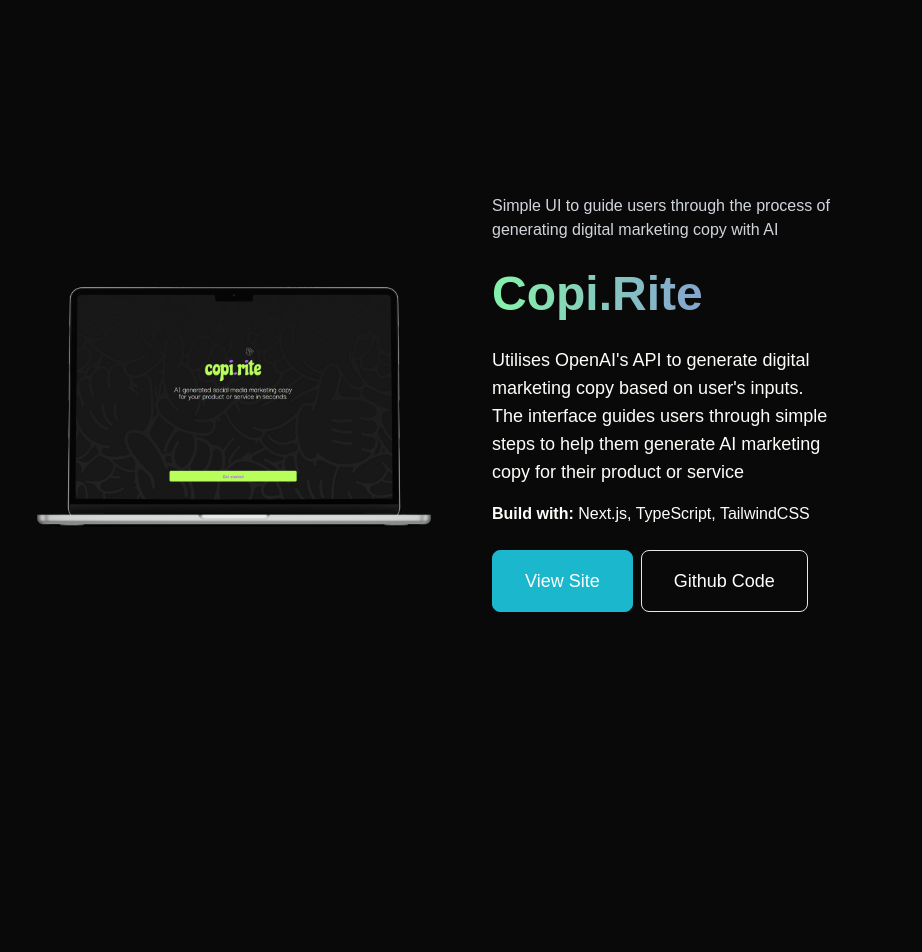
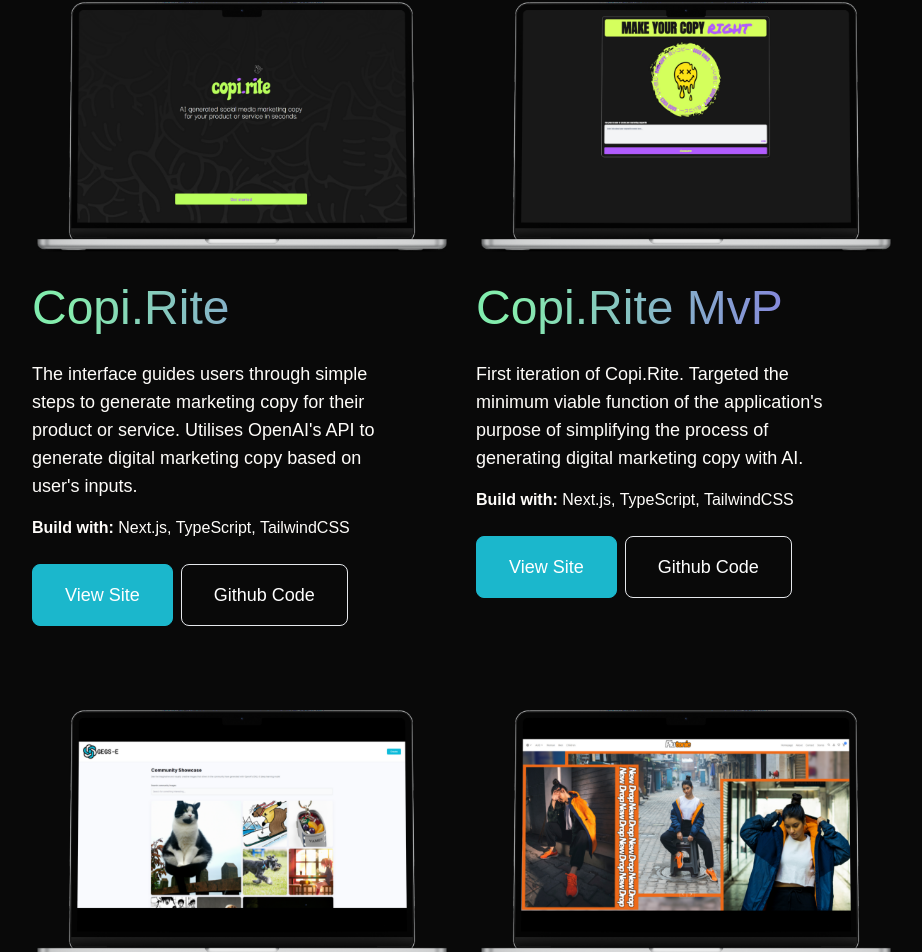
Before and after one commit to TomGegs/MyPortfolio, a React (Create React App) app: page / in a window 1280 px wide. Shown: the part 1793-2745 px from the top of the page, without its empty margins (176-1098 px from the left). Built offline with nearby package versions, Linux system fonts and the light colour scheme; a web font is replaced by a local one.

Commit message:
Changed project section layout

```diff
--- a/src/pages/hero/Hero.jsx
+++ b/src/pages/hero/Hero.jsx
@@ -48,7 +48,7 @@
                         smooth={true}
                         offset={-70}
                         duration={500}>
-                        <ButtonAlt label={"View My Projects"} />
+                        <ButtonAlt label={"View My Projects"} newTab={false}/>
                     </Link>
                 </div>
                 {/* Desktop social icons */}
--- a/src/pages/projects/MyProjects.jsx
+++ b/src/pages/projects/MyProjects.jsx
@@ -1,68 +1,31 @@
 import React from "react";
 import ButtonMain from "../../components/ui/ButtonMain";
 import ButtonAlt from "../../components/ui/ButtonAlt";
-import { Reveal } from "react-awesome-reveal";
-import { keyframes } from "@emotion/react";
-import "animate.css";
 
 const MyProjects = ({
     title,
     summary,
     description,
     techUsed,
-    img1,
+    projectImage,
     button1Url,
     button2Url,
-    reverse,
 }) => {
-    const appearBottom = keyframes`
-    from {
-      opacity: 0;
-      transform: translate(0px, 50px);
-    }
-
-    to {
-      opacity: 1;
-      transform: translate(0, 0, 0);
-    }
-  `;
-
     return (
-        <div
-            className={`my-6 flex flex-col items-center  lg:my-64 ${
-                reverse === "true"
-                    ? "lg:flex-row-reverse"
-                    : "gap-x-14 lg:flex-row"
-            }`}>
-            {/* LEFT side - images */}
-            <div
-                className="mx-auto flex w-fit md:w-full "
-                style={{ backfaceVisibility: "hidden" }}>
-                <Reveal
-                    keyframes={appearBottom}
-                    duration={2000}
-                    direction="up"
-                    triggerOnce={true}
-                    fraction={1}>
+        <div className={`my-6 flex w-full flex-col content-start`}>
             <img
-                        src={img1}
-                        alt=""
-                        className="animate__animated animate__fadeInUp animate__slideInUp flex  lg:w-[80vw]"
+                src={projectImage}
+                alt="Project mockup"
+                className="w-full lg:max-w-[600px]"
             />
-                </Reveal>
-            </div>
-            {/* RIGHT side - text */}
-            <div className="flex h-full w-full flex-col  ">
             {/* Project summary */}
-                <p className="hidden font-thin text-gray-300 md:flex">
-                    {summary}
-                </p>
+            <p className="hidden font-thin text-gray-300 md:flex">{summary}</p>
             {/* Project title */}
-                <h3 className="my-4 animate-gradient bg-gradient-to-r from-primary via-green-300 to-[#8553F4] bg-clip-text font-encode text-[1.8rem] text-transparent  md:text-[2.5rem] md:font-semibold xl:text-[3rem]">
+            <h3 className="my-4 animate-gradient bg-gradient-to-r from-primary via-green-300 to-[#8553F4] bg-clip-text font-encode text-[2rem] font-light text-transparent md:text-[2.5rem] xl:text-[3rem]">
                 {title}
             </h3>
             {/* Project description */}
-                <p className="font-encode md:w-[85%] md:text-lg">
+            <p className="font-encode md:max-w-[90%] md:text-lg">
                 {description}
             </p>
             {/* technology used to build project */}
@@ -72,8 +35,11 @@
             {/* button 1 and button 2 url links */}
             <div className="flex flex-row ">
                 <ButtonMain label={"View Site"} url={button1Url} />
-                    <ButtonAlt label={"Github Code"} url={button2Url} />
-                </div>
+                <ButtonAlt
+                    label={"Github Code"}
+                    url={button2Url}
+                    newTab={true}
+                />
             </div>
         </div>
     );
--- a/src/pages/projects/Projects.jsx
+++ b/src/pages/projects/Projects.jsx
@@ -11,105 +11,109 @@
             {/* Header and divider */}
             <Header title={"My Projects"} width={`100%`} />
             <h3 className="pt-2.5 font-encode text-[1rem] font-medium text-primary lg:pt-6 xl:text-[1.5rem]">
-                A collection of things I've built (aka My Collection Selection)
+                A collection of things I've built using React, NextJS, TypeScript, Javascirpt, TailwindCSS, Node, MongoDB, and more.
             </h3>
 
             {/* All Project container */}
-            <div className=" flex h-full w-full flex-col px-4 ">
+            <div className=" h-full w-full flex flex-col md:grid md:grid-cols-2 px-4 grid-flow-row-dense gap-6">
                 {/* Project 1 */}
 
                 <MyProjects
                     title={"Copi.Rite"}
                     summary={
-                        "Simple UI to guide users through the process of generating digital marketing copy with AI"
+                        ""
                     }
                     description={
-                        "Utilises OpenAI's API to generate digital marketing copy based on user's inputs. The interface guides users through simple steps to help them generate AI marketing copy for their product or service"
+                        "The interface guides users through simple steps to generate marketing copy for their product or service. Utilises OpenAI's API to generate digital marketing copy based on user's inputs. "
                     }
                     techUsed={"Next.js, TypeScript, TailwindCSS"}
-                    img1={images.CopiRite}
+                    projectImage={images.CopiRite}
                     button1Url={"https://copi-rite.netlify.app/"}
                     button2Url={
                         "https://github.com/TomGegs/copi-rite-AI-marketing"
                     }
-                    reverse={"false"}
+                    newTab={true}
+                    reverse={"true"}
                 />
                 {/* Project 2 */}
                 <MyProjects
                     title={"Copi.Rite MvP"}
-                    summary={"First iteration of Copi.Rite"}
+                    summary={""}
                     description={
                         "First iteration of Copi.Rite. Targeted the minimum viable function of the application's purpose of simplifying the process of generating digital marketing copy with AI."
                     }
                     techUsed={"Next.js, TypeScript, TailwindCSS"}
-                    img1={images.CopiRiteV1}
+                    projectImage={images.CopiRiteV1}
                     button1Url={"https://goodcopyright.netlify.app/"}
                     button2Url={
                         "https://github.com/TomGegs/copywriting-ai-product"
                     }
                     reverse={"true"}
                 />
+                {/* Project 3 */}
                 <MyProjects
                     title={"OpenAI's Dall-E Clone"}
-                    summary={"Text to image generator application"}
+                    summary={""}
                     description={
-                        "Utilises OpenAI's API to generate images from text. The application is built with React and TailwindCSS and deployed on Netlify."
+                        "Text to image generator clone of the DALL-E AI. Utilises OpenAI's API to generate images based on user's inputs"
                     }
-                    techUsed={"React, Redux, Node, MongoDB, Cl Javascript"}
-                    img1={images.ProjectDALLEClone}
-                    button1Url={""}
-                    button2Url={""}
+                    techUsed={"React, Redux, Node, MongoDB, Javascript"}
+                    projectImage={images.ProjectDALLEClone}
+                    button1Url={"https://gegs-e-x-dall-e.netlify.app/"}
+                    button2Url={
+                        "https://github.com/TomGegs/AI-Image-generator-clone-DALL-E"
+                    }
                     reverse={"false"}
                 />
-                {/* Project 2 */}
+                {/* Project 4 */}
                 <MyProjects
                     title={"E-commerce Clothing Store"}
-                    summary={"E-commerce website with Stripe payment"}
+                    summary={""}
                     description={
-                        "E-commerce website built with React front-end and Strapi backend. Users can browse products, add to cart, and checkout using Stripe. Admins can add, edit, and delete products from the Strapi admin dashboard."
+                        "E-commerce clothing website utilising Stripe for payments and Strapi for the backend. Users can browse products, add to cart, and checkout using Stripe. Admins can add, edit, and delete products from the Strapi admin dashboard."
                     }
-                    techUsed={"React, Redux, Node, Javascript"}
-                    img1={images.ProjectClothingStore}
+                    techUsed={"React, Node, Javascript, Strapi, Stripe"}
+                    projectImage={images.ProjectClothingStore}
                     button1Url={""}
                     button2Url={""}
                     reverse={"true"}
                 />
 
-                {/* Project 3  */}
+                {/* Project 5  */}
                 <MyProjects
                     title={"Weather App"}
-                    summary={"Daily weather forecast application"}
+                    summary={""}
                     description={
                         "Daily weather forecast application, built with React and TailwindCSS and deployed on Netlify. Users can search for a city and view the current weather and 7 day forecast."
                     }
                     techUsed={"React, Redux, Node, Javascript"}
-                    img1={images.ProjectWeatherApp}
+                    projectImage={images.ProjectWeatherApp}
                     button1Url={""}
                     button2Url={""}
                     reverse={"false"}
                 />
-                {/* Project 4 */}
+                {/* Project 6 */}
                 <MyProjects
-                    title={"Application to generate Spotify playlists"}
-                    summary={"Spotify Playlist Generator"}
+                    title={"Spotify playlists generator"}
+                    summary={""}
                     description={
-                        "Application to generate Spotify playlists based on user input, with users connecting their Spotify account via an API. The application is built with React and TailwindCSS and deployed on Netlify."
+                        "Application to generate Spotify playlists based on user input, with users connecting their Spotify account via an API. "
                     }
                     techUsed={"React, Redux, Node, Javascript"}
-                    img1={images.ProjectsSpotifyPlaylist}
+                    projectImage={images.ProjectsSpotifyPlaylist}
                     button1Url={""}
                     button2Url={""}
                     reverse={"true"}
                 />
-                {/* Project 5 */}
+                {/* Project 7 */}
                 <MyProjects
                     title={"Business Website"}
-                    summary={"Financial services website"}
+                    summary={""}
                     description={
-                        "Financial services website promoting a mobile application financial tracker, BeanBoard. The application is  built with React and TailwindCSS and deployed on Netlify."
+                        "Financial services website promoting a mobile application financial tracker, BeanBoard."
                     }
                     techUsed={"React, Redux, Node, NextJS, Javascript"}
-                    img1={images.ProjectFinanceWebsite}
+                    projectImage={images.ProjectFinanceWebsite}
                     button1Url={""}
                     button2Url={""}
                     reverse={"false"}
```
Also changed, not shown: src/components/ui/ButtonAlt.jsx (+7 -2 lines). Lines whose indentation alone changed are shown as unchanged.
